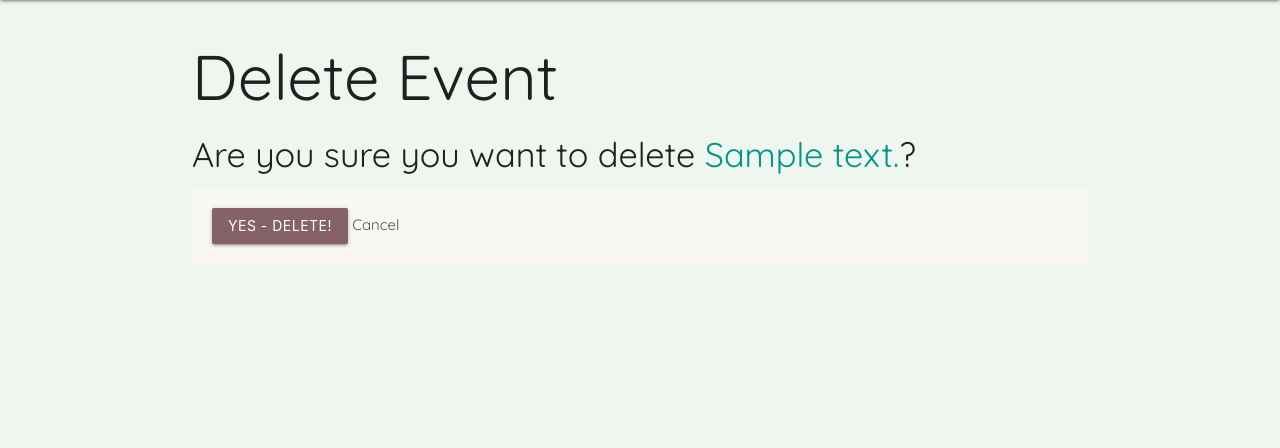
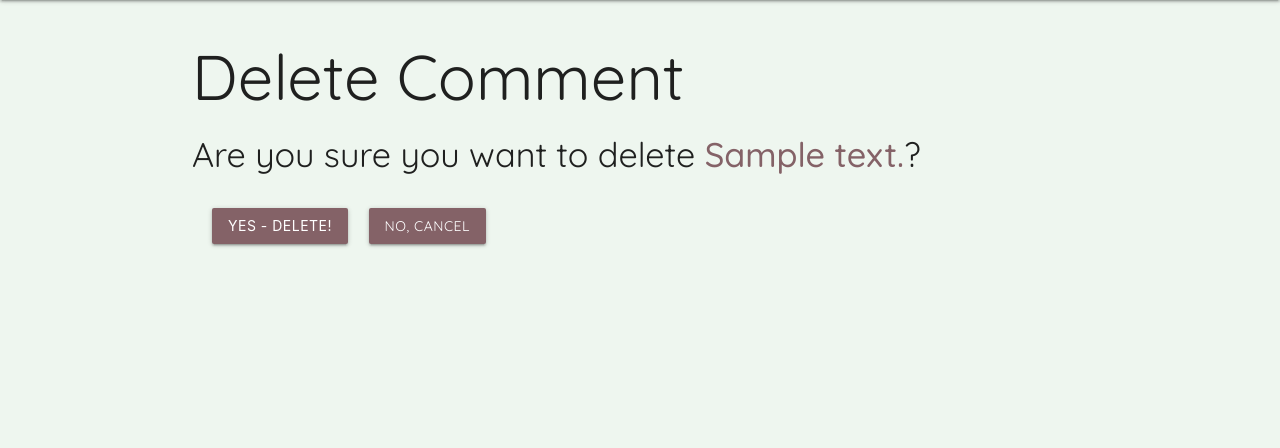
Before and after one commit to kailahk/project-3, a Django app: page /comments/1/delete/ in a window 1280 px wide. Shown: the part 64-512 px from the top of the page. Run offline with Django 4.2, Linux system fonts and the light colour scheme; a user stored in the database is signed in; tables that the repository leaves empty hold one stand-in row (values such as "Sample post").

Commit message:
login, signup, confirm delete pages styling

```diff
--- a/main_app/static/css/style.css
+++ b/main_app/static/css/style.css
@@ -90,3 +90,12 @@ footer.page-footer {
   justify-content: center;
   align-items: center;
 }
+
+.confirm-delete {
+  background-color: #bcdcc100;
+}
+
+.item-to-delete {
+  color: #846267;
+  font-weight: 500;
+}
--- a/main_app/templates/events/detail.html
+++ b/main_app/templates/events/detail.html
@@ -28,12 +28,14 @@
     {% empty %}
     <div class="card-panel center-align">No Photos Uploaded</div>
     {% endfor %}
+    {% if user.is_authenticated %}
     <form action="{% url 'add_photo' event.id %}" enctype="multipart/form-data" method="POST" class="card-panel">
       {% csrf_token %}
       <input type="file" name="photo-file">
       <br><br>
       <button type="submit" class="btn">Upload Photo</button>
     </form>
+    {% endif %}
     <!-- Add Comment -->
     <h3>Comments</h3>
     <div class="col s12">
--- a/main_app/templates/main_app/comment_confirm_delete.html
+++ b/main_app/templates/main_app/comment_confirm_delete.html
@@ -1,13 +1,13 @@
 {% extends 'base.html' %}
 
 {% block content %}
-  <h1>Delete Event</h1>
+  <h1>Delete Comment</h1>
 
-  <h4>Are you sure you want to delete <span class="teal-text">{{ object.content }}</span>?</h4>
+  <h4>Are you sure you want to delete&nbsp;<span class="item-to-delete">{{ object.content }}</span>?</h4>
 
-  <form action="" method="POST">
+  <form action="" method="POST" class="confirm-delete">
     {% csrf_token %}
-    <input type="submit" value="Yes - Delete!" class="btn">
-    <a href="{% url 'detail' object.event.id %}">Cancel</a>
+    <input type="submit" value="Yes - Delete!" class="btn">&nbsp;&nbsp;&nbsp;&nbsp;
+    <a href="{% url 'detail' object.event.id %}" class="btn">NO, CANCEL</a>
   </form>
 {% endblock %}
--- a/main_app/templates/main_app/event_confirm_delete.html
+++ b/main_app/templates/main_app/event_confirm_delete.html
@@ -3,11 +3,11 @@
 {% block content %}
   <h1>Delete Event</h1>
 
-  <h4>Are you sure you want to delete <span class="teal-text">{{ object.title }}</span>?</h4>
+  <h4>Are you sure you want to delete <span class="item-to-delete">{{ object.title }}</span>?</h4>
 
-  <form action="" method="POST">
+  <form action="" method="POST" class="confirm-delete">
     {% csrf_token %}
     <input type="submit" value="Yes - Delete!" class="btn">&nbsp;&nbsp;&nbsp;&nbsp;
-    <a href="{% url 'detail' event.id %}" CLASS="btn">NO, CANCEL</a>
+    <a href="{% url 'detail' event.id %}" class="btn">NO, CANCEL</a>
   </form>
 {% endblock %}
--- a/main_app/templates/registration/login.html
+++ b/main_app/templates/registration/login.html
@@ -2,7 +2,7 @@
 {% block content %}
 
 <h1>Log In</h1>
-<form method="POST" action="{% url 'login' %}">
+<form method="POST" action="{% url 'login' %}" class="z-depth-3">
     {% csrf_token %}
     {{ form.as_p }}
     <input type="hidden" name="next" value="{{ next }}">
--- a/main_app/templates/registration/signup.html
+++ b/main_app/templates/registration/signup.html
@@ -5,7 +5,7 @@
 
 <p class="red-text">{{ error_message }}</p>
 
-<form method="POST" action="{% url 'signup' %}">
+<form method="POST" action="{% url 'signup' %}" class="z-depth-3">
   {% csrf_token %}
   {{ form.as_p }}
   <input type="submit" class="btn" value="Sign Up">
```
